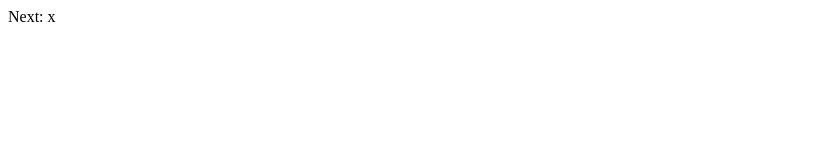
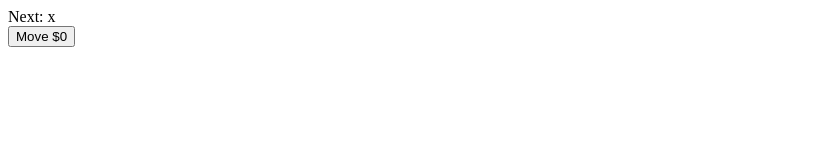
Before and after one commit to wipaaa/react-tic-tac-toe, a React app: page / in a window 1280 px wide. Shown: the top 160 px of the page, without its empty margins (0-826 px from the left). Built offline with nearby package versions, Linux system fonts and the light colour scheme.

Commit message:
Add jump to previous moves support

```diff
--- a/src/components/App.jsx
+++ b/src/components/App.jsx
@@ -35,7 +35,7 @@ const App = () => {
     const history_ = history.slice(0, step + 1);
     const current_ = history_[history_.length - 1];
     const player_ = player === PLAYER_X ? PLAYER_O : PLAYER_X;
-    const squares_ = current_.squares ?? Array(9).fill(null);
+    const squares_ = current_.squares.slice() ?? Array(9).fill(null);
     const step_ = history_.length;
 
     if (handleWinner(squares_) || squares_[position]) {
@@ -49,16 +49,27 @@ const App = () => {
     setStep(step_);
   };
 
+  const handleOnJumpTo = (step) => {
+    setPlayer(step % 2 === 0 ? PLAYER_X : PLAYER_O);
+    setStep(step);
+  };
+
   const current = history[step];
   const squares = current.squares;
   const winner = handleWinner(squares);
   const status = winner ? `Winner: ${winner}` : `Next: ${player}`;
-
-  console.log(squares);
+  const moves = history.map((step, move) => {
+    return (
+      <button key={move} onClick={() => handleOnJumpTo(move)}>
+        Move ${move}
+      </button>
+    );
+  });
 
   return (
     <>
       <div>{status}</div>
+      <div>{moves}</div>
       <Board {...{ squares, handleOnClick }} />
     </>
   );
```
